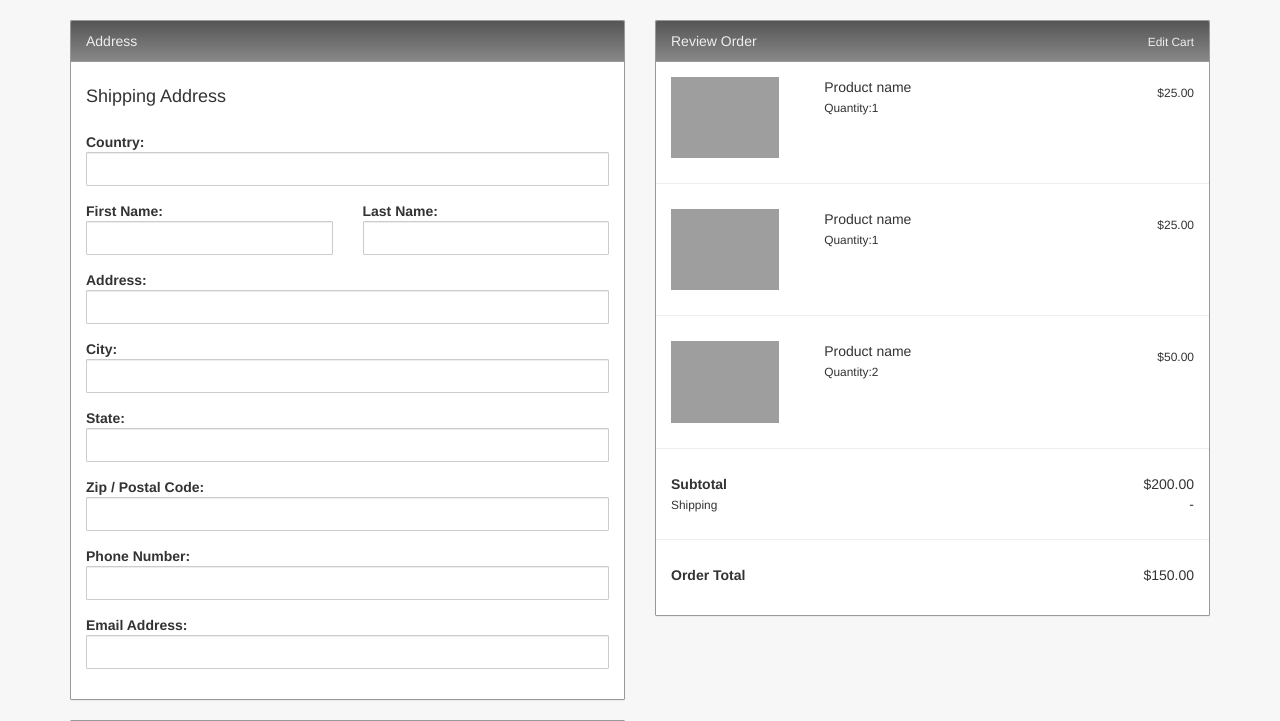
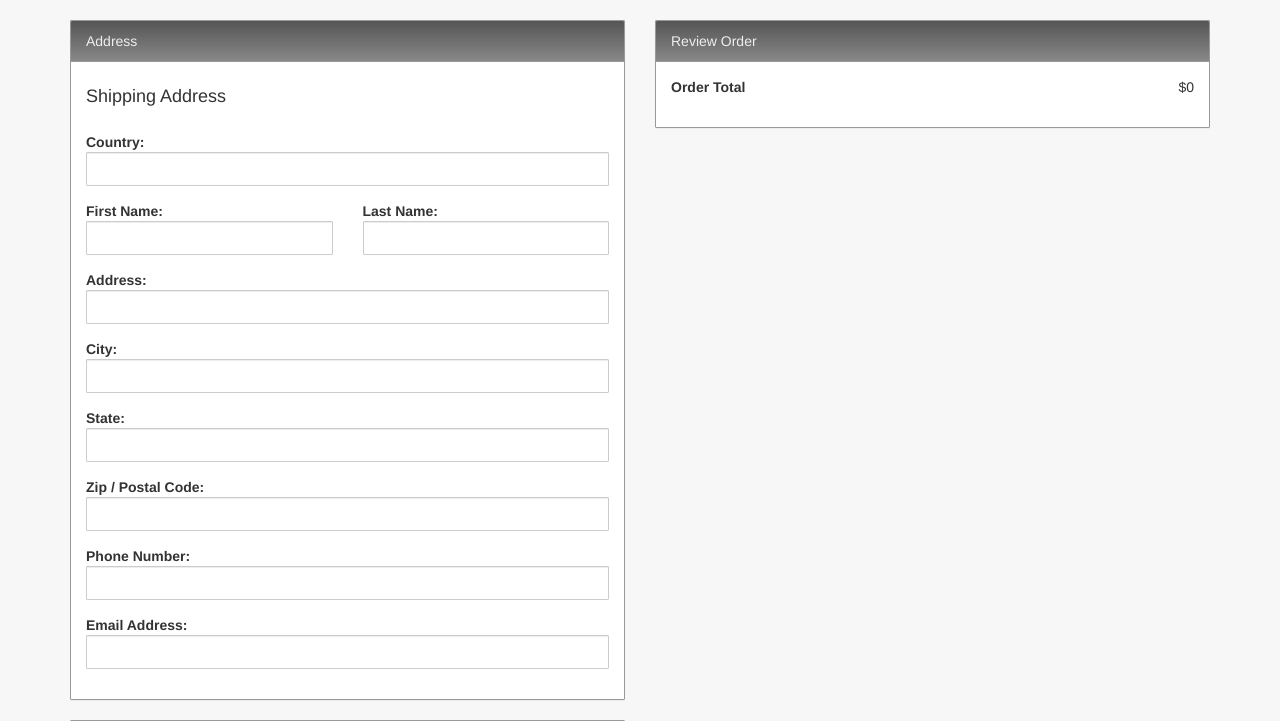
Before and after one commit to sidhu2003/QuantumMarket, a Django app: page /checkout in a window 1280 px wide. Shown: the top 721 px of the page. Run offline with Django 4.2, Linux system fonts and the light colour scheme; some libraries are stand-ins or nearby versions; grey boxes are pictures that could not be loaded.

Commit message:
chekout page

```diff
--- a/home/templates/checkout.html
+++ b/home/templates/checkout.html
@@ -24,63 +24,28 @@
             <!--REVIEW ORDER-->
             <div class="panel panel-info">
                 <div class="panel-heading">
-                    Review Order <div class="pull-right"><small><a class="afix-1" href="#">Edit Cart</a></small></div>
+                    Review Order <div class="pull-right"><small></small></div>
                 </div>
                 <div class="panel-body">
+                    {% for i in items %}
                     <div class="form-group">
                         <div class="col-sm-3 col-xs-3">
                             <img class="img-responsive" src="//c1.staticflickr.com/1/466/19681864394_c332ae87df_t.jpg" />
                         </div>
                         <div class="col-sm-6 col-xs-6">
-                            <div class="col-xs-12">Product name</div>
-                            <div class="col-xs-12"><small>Quantity:<span>1</span></small></div>
+                            <div class="col-xs-12">{{i.product.name}}</div>
+                            <div class="col-xs-12"><small>Quantity:<span>{{i.quantity}}</span></small></div>
                         </div>
                         <div class="col-sm-3 col-xs-3 text-right">
-                            <h6><span>$</span>25.00</h6>
+                            <h6><span>$</span>{{i.product.price}}</h6>
                         </div>
                     </div>
                     <div class="form-group"><hr /></div>
-                    <div class="form-group">
-                        <div class="col-sm-3 col-xs-3">
-                            <img class="img-responsive" src="//c1.staticflickr.com/1/466/19681864394_c332ae87df_t.jpg" />
-                        </div>
-                        <div class="col-sm-6 col-xs-6">
-                            <div class="col-xs-12">Product name</div>
-                            <div class="col-xs-12"><small>Quantity:<span>1</span></small></div>
-                        </div>
-                        <div class="col-sm-3 col-xs-3 text-right">
-                            <h6><span>$</span>25.00</h6>
-                        </div>
-                    </div>
-                    <div class="form-group"><hr /></div>
-                    <div class="form-group">
-                        <div class="col-sm-3 col-xs-3">
-                            <img class="img-responsive" src="//c1.staticflickr.com/1/466/19681864394_c332ae87df_t.jpg" />
-                        </div>
-                        <div class="col-sm-6 col-xs-6">
-                            <div class="col-xs-12">Product name</div>
-                            <div class="col-xs-12"><small>Quantity:<span>2</span></small></div>
-                        </div>
-                        <div class="col-sm-3 col-xs-3 text-right">
-                            <h6><span>$</span>50.00</h6>
-                        </div>
-                    </div>
-                    <div class="form-group"><hr /></div>
-                    <div class="form-group">
-                        <div class="col-xs-12">
-                            <strong>Subtotal</strong>
-                            <div class="pull-right"><span>$</span><span>200.00</span></div>
-                        </div>
-                        <div class="col-xs-12">
-                            <small>Shipping</small>
-                            <div class="pull-right"><span>-</span></div>
-                        </div>
-                    </div>
-                    <div class="form-group"><hr /></div>
+                    {% endfor %}
                     <div class="form-group">
                         <div class="col-xs-12">
                             <strong>Order Total</strong>
-                            <div class="pull-right"><span>$</span><span>150.00</span></div>
+                            <div class="pull-right"><span>$</span><span>{{order.get_cart_total}}</span></div>
                         </div>
                     </div>
                 </div>
--- a/home/views.py
+++ b/home/views.py
@@ -17,13 +17,20 @@ def cart(request):
         customer = request.user.customer
         order,created = Order.objects.get_or_create(customer=customer,complete=False)
         item = order.orderitem_set.all()
-        context = {'items':item}
     else:
         item = []
-    return render(request,'cart.html',context)
+        order = {'get_cart_total':0,'get_cart_items':0}
+    return render(request,'cart.html',{'items':item ,'order':order})
 
 def checkout(request):
-    return render(request,'checkout.html')
+    if request.user.is_authenticated:
+        customer = request.user.customer
+        order,created = Order.objects.get_or_create(customer=customer,complete=False)
+        item = order.orderitem_set.all()
+    else:
+        item = []
+        order = {'get_cart_total':0,'get_cart_items':0}
+    return render(request,'checkout.html',{'items':item ,'order':order})
 
 def thanks(request):
     return render(request,'thanks.html')
```
Also changed, not shown: home/models.py (+19 -0 lines), home/templates/cart.html (+4 -4 lines).
